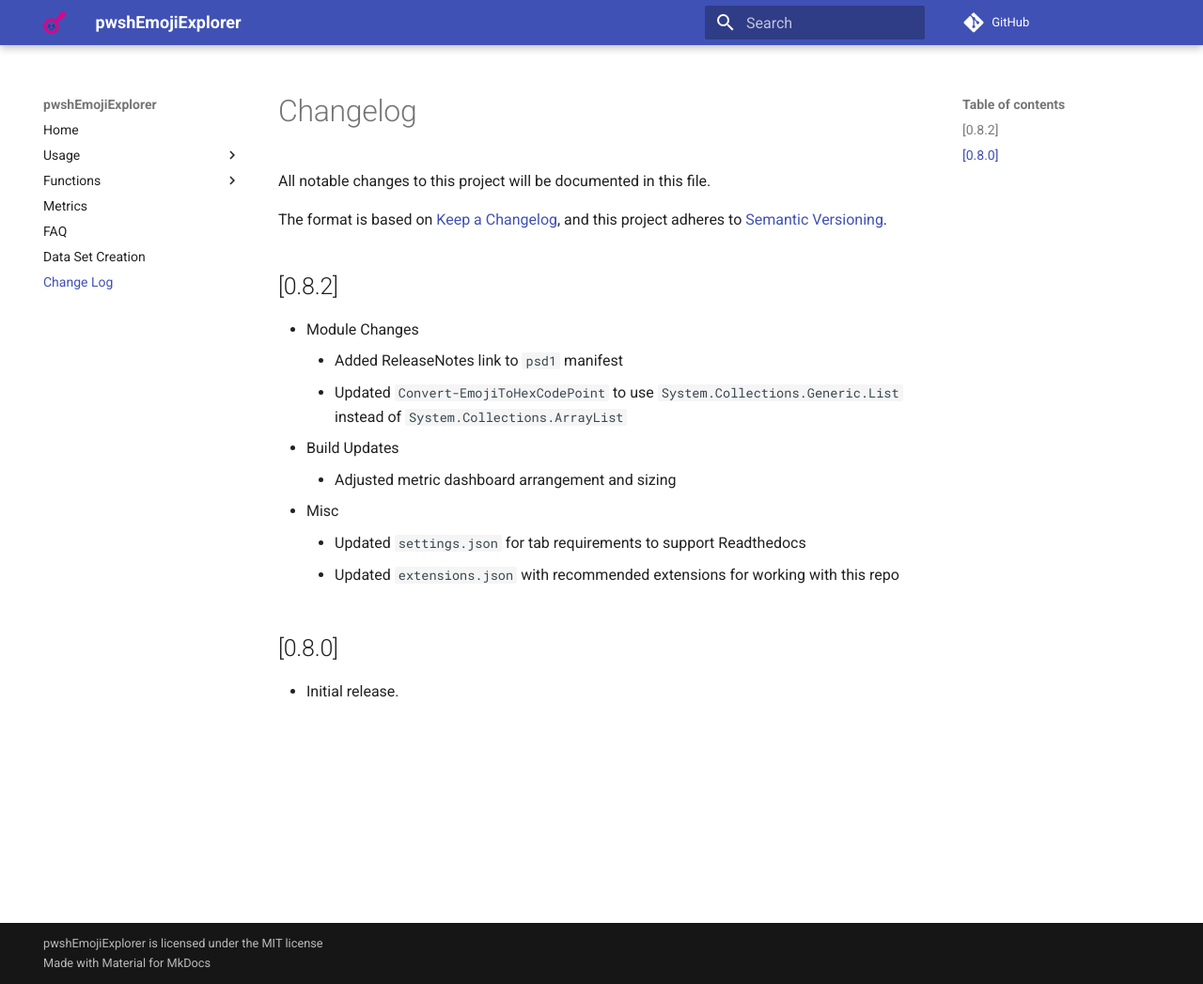
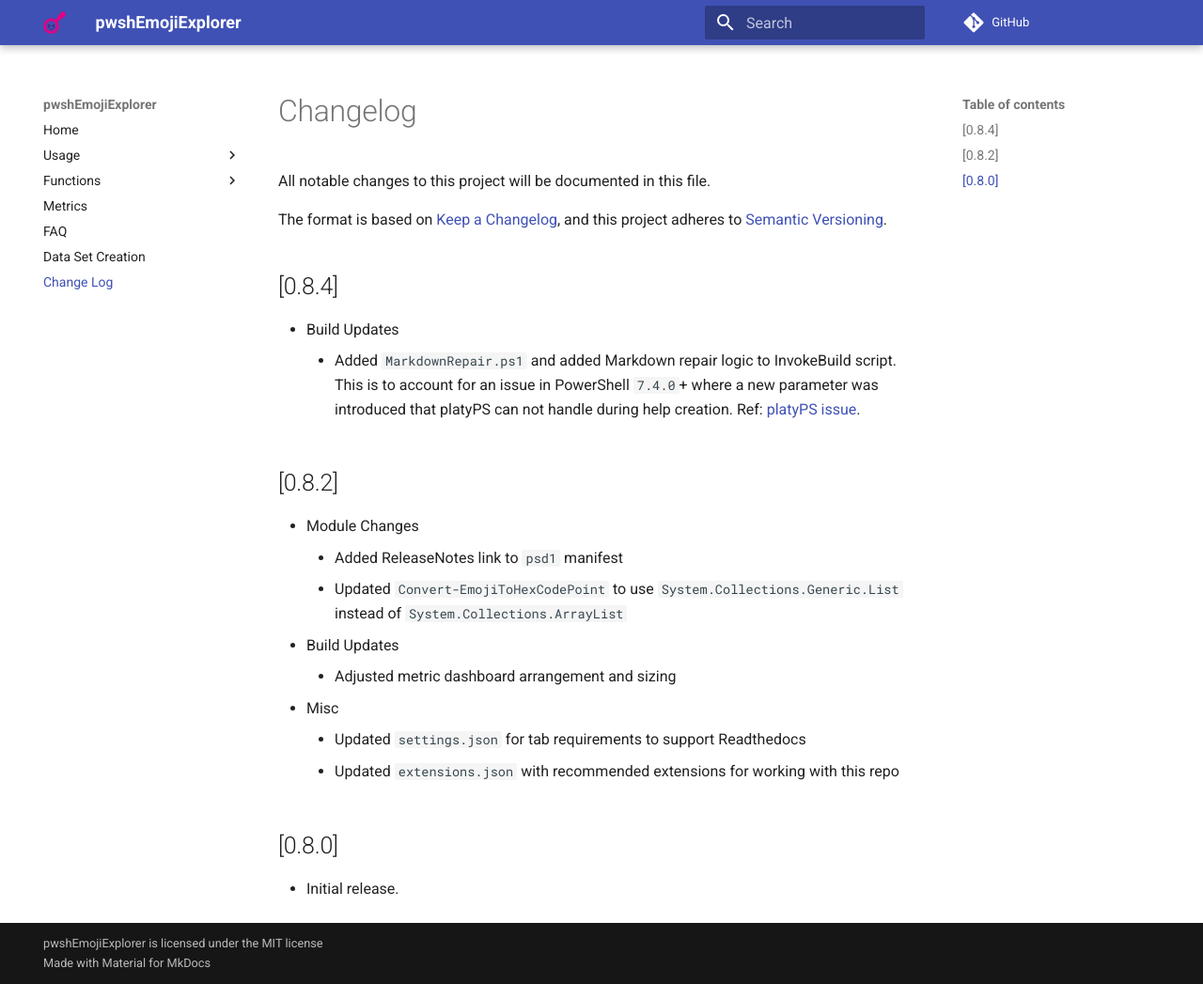
Before and after one commit to techthoughts2/pwshEmojiExplorer, an MkDocs documentation site: the page built from docs/CHANGELOG.md, in a window 1280 px wide and 1047 px high. Shown: the whole window at 94% size. Built offline with MkDocs 1.6.1 and Material for MkDocs 9.7.7, drawn with Linux system fonts in a browser that asks for light colours; comment, search, counter and statistics services are not loaded.

Commit message:
added MarkdownRepair logic

```diff
--- a/docs/CHANGELOG.md
+++ b/docs/CHANGELOG.md
@@ -4,6 +4,11 @@ All notable changes to this project will be documented in this file.
 
 The format is based on [Keep a Changelog](https://keepachangelog.com/en/1.2.0/),
 and this project adheres to [Semantic Versioning](https://semver.org/spec/v2.0.0.html).
+
+## [0.8.4]
+
+- Build Updates
+    - Added `MarkdownRepair.ps1` and added Markdown repair logic to InvokeBuild script. This is to account for an issue in PowerShell `7.4.0`+ where a new parameter was introduced that platyPS can not handle during help creation. Ref: [platyPS issue]([text](https://github.com/PowerShell/platyPS/issues/595)).
 
 ## [0.8.2]
 
--- a/docs/pwshEmojiExplorer.md
+++ b/docs/pwshEmojiExplorer.md
@@ -2,7 +2,7 @@
 Module Name: pwshEmojiExplorer
 Module Guid: 6e4813c7-6f30-42e8-adc4-b3d9b46bce9a
 Download Help Link: NA
-Help Version: 0.8.2
+Help Version: 0.8.4
 Locale: en-US
 ---
 
```
Also changed, not shown: docs/Add-EmojiToText.md (+1 -1 lines), docs/Get-AllEmoji.md (+1 -1 lines), docs/Get-Emoji.md (+1 -1 lines), 3 other files.
